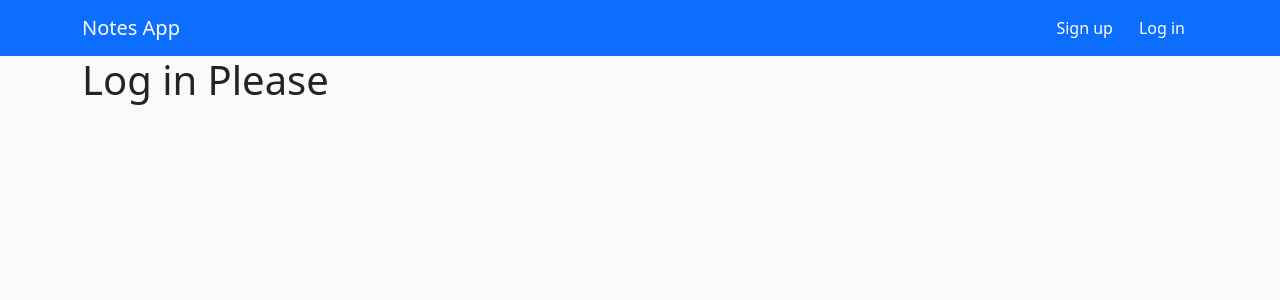
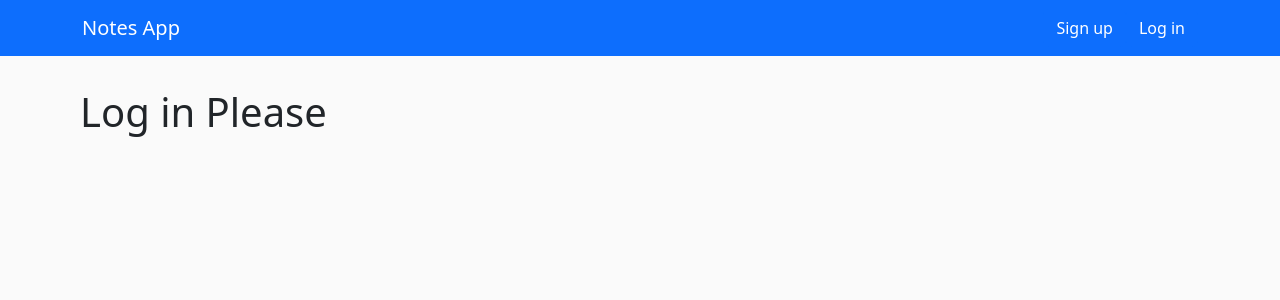
Before and after one commit to ankitshukla20/notable, a React (Vite) app in the folder frontend/: page / in a window 1280 px wide. Shown: the top 300 px of the page. Built offline with nearby package versions, Linux system fonts and the light colour scheme; no server answers.

Commit message:
Add padding to the container

```diff
--- a/frontend/src/App.tsx
+++ b/frontend/src/App.tsx
@@ -6,6 +6,7 @@ import NotesGrid from "./components/NotesGrid";
 import SignupModal from "./components/SignupModal";
 import { LoginCredentials, SignupCredentials, User } from "./models/user";
 import apiClient from "./services/api-client";
+import styles from "./styles/App.module.css";
 
 function App() {
   const [loggedInUser, setLoggedInUser] = useState<User | null>(null);
@@ -59,7 +60,7 @@ function App() {
         }}
         onLoginClick={() => setShowLoginModal(true)}
       />
-      <Container>
+      <Container className={styles.pageContainer}>
         {loggedInUser ? <NotesGrid /> : <h1>Log in Please</h1>}
       </Container>
 
--- /dev/null
+++ b/frontend/src/styles/App.module.css
@@ -0,0 +1,3 @@
+.pageContainer {
+  padding: 32px 10px;
+}
```
